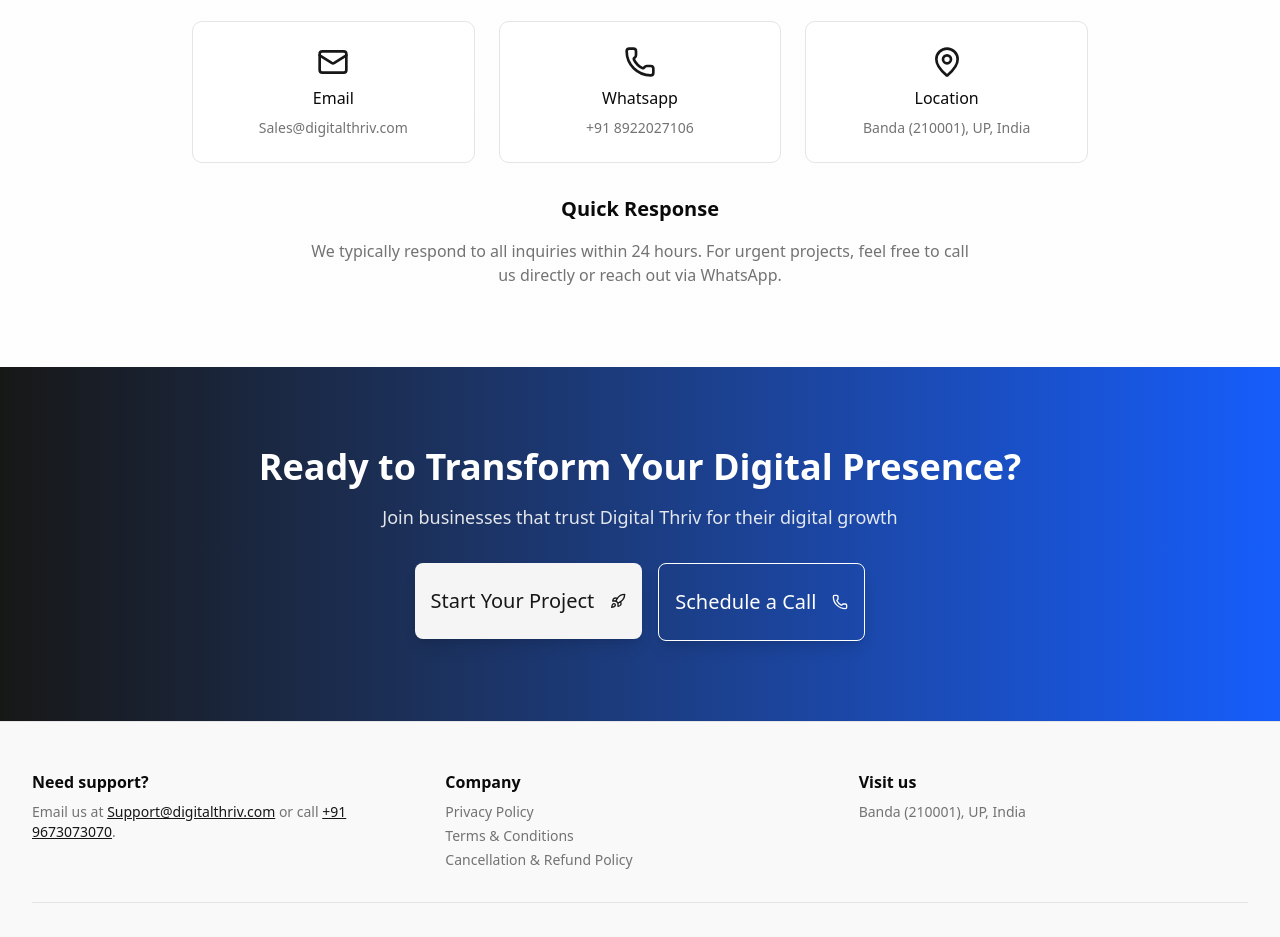
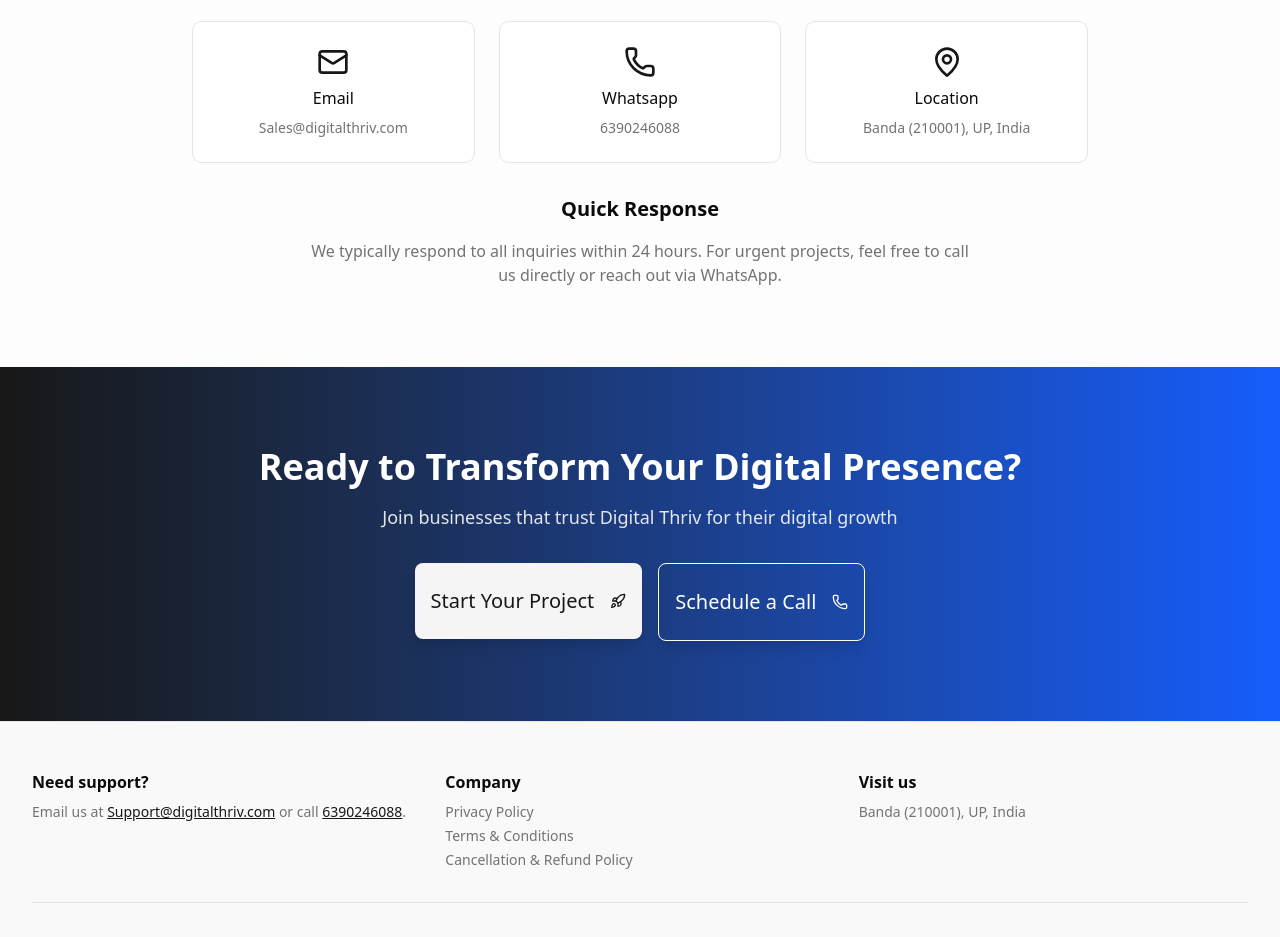
Before and after one commit to digitalthrivdev/dt-website, a Next.js app: page / in a window 1280 px wide. Shown: the part 3770-4707 px from the top of the page. Built offline with nearby package versions, Linux system fonts and the light colour scheme.

Commit message:
Update WhatsApp contact number and links

```diff
--- a/app/page.tsx
+++ b/app/page.tsx
@@ -31,9 +31,9 @@ export const APP_CONFIG = {
   dashboardUrl: 'https://dashboard.digitalthriv.com',
   logo: 'https://ik.imagekit.io/digitalthriv/digital-thriv/dt-logo.png',
   description: 'Order Confirmation and Verification Dashboard',
-  whatsappNumber: '8922027106',
+  whatsappNumber: '6390246088',
   contactEmail: 'Support@digitalthriv.com',
-  contactPhone: '+91 9673073070',
+  contactPhone: '6390246088',
   contactAddress: 'BANDA, Uttar Pradesh 208025, India',
   whatsappCommunityUrl: 'https://chat.whatsapp.com/HzHEgYFDOFdKOBAfnMribl',
 } as const;
@@ -92,7 +92,7 @@ export default async function Home() {
                 className="w-full sm:w-auto text-xl px-12 py-6 h-auto shadow-lg hover:shadow-xl transition-all"
                 asChild
               >
-                <a href="https://wa.me/918922027106?text=Hello%2C%20interested%20in%20your%20web%20%26%20marketing%20services" target="_blank" rel="noopener noreferrer">
+                <a href="https://wa.me/916390246088?text=Hello%2C%20interested%20in%20your%20web%20%26%20marketing%20services" target="_blank" rel="noopener noreferrer">
                   Let&apos;s Talk
                   <ArrowRight className="ml-2 h-6 w-6" />
                 </a>
@@ -103,7 +103,7 @@ export default async function Home() {
                 className="w-full sm:w-auto text-xl px-12 py-6 h-auto shadow-lg hover:shadow-xl transition-all"
                 asChild
               >
-                <a href="https://wa.me/918922027106?text=Hello%2C%20I%27d%20like%20to%20get%20started%20with%20your%20services" target="_blank" rel="noopener noreferrer">
+                <a href="https://wa.me/916390246088?text=Hello%2C%20I%27d%20like%20to%20get%20started%20with%20your%20services" target="_blank" rel="noopener noreferrer">
                   Get Started
                   <Rocket className="ml-2 h-6 w-6" />
                 </a>
@@ -548,7 +548,7 @@ export default async function Home() {
                     <div className="flex flex-col items-center space-y-2 p-6 rounded-lg bg-background border hover:shadow-lg hover:-translate-y-2 transition-all duration-300">
                     <Phone className="h-8 w-8 text-primary" />
                     <span className="font-medium">Whatsapp</span>
-                    <span className="text-sm text-muted-foreground">+91 8922027106</span>
+                    <span className="text-sm text-muted-foreground">6390246088</span>
                     </div>
                   </ScrollAnimation>
                   <ScrollAnimation delay={400}>
```
